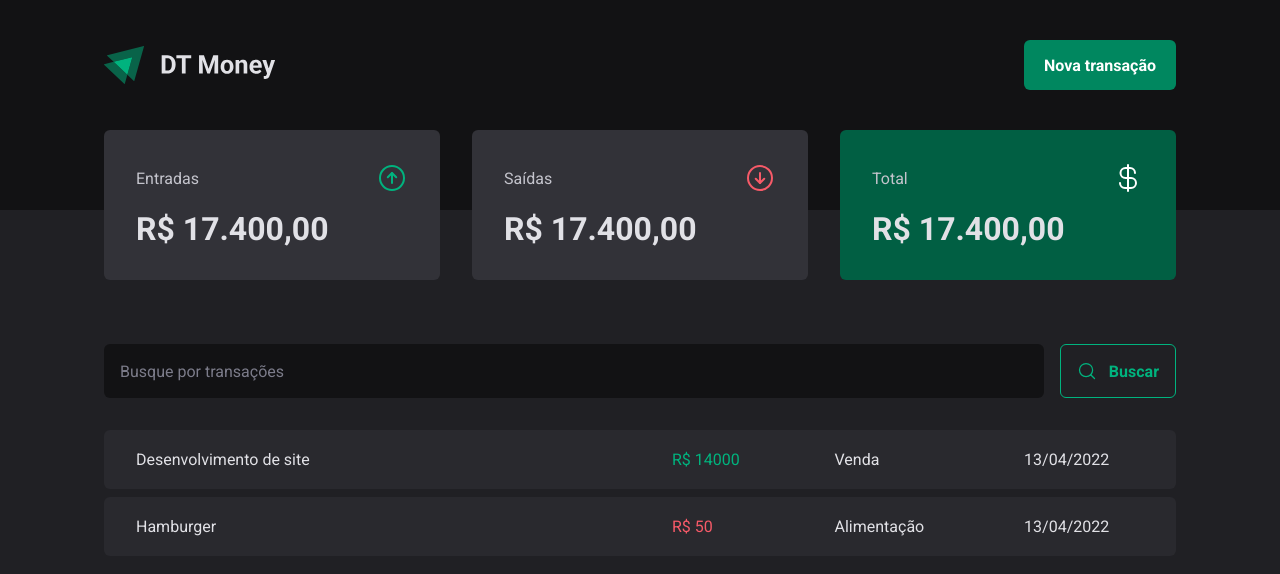
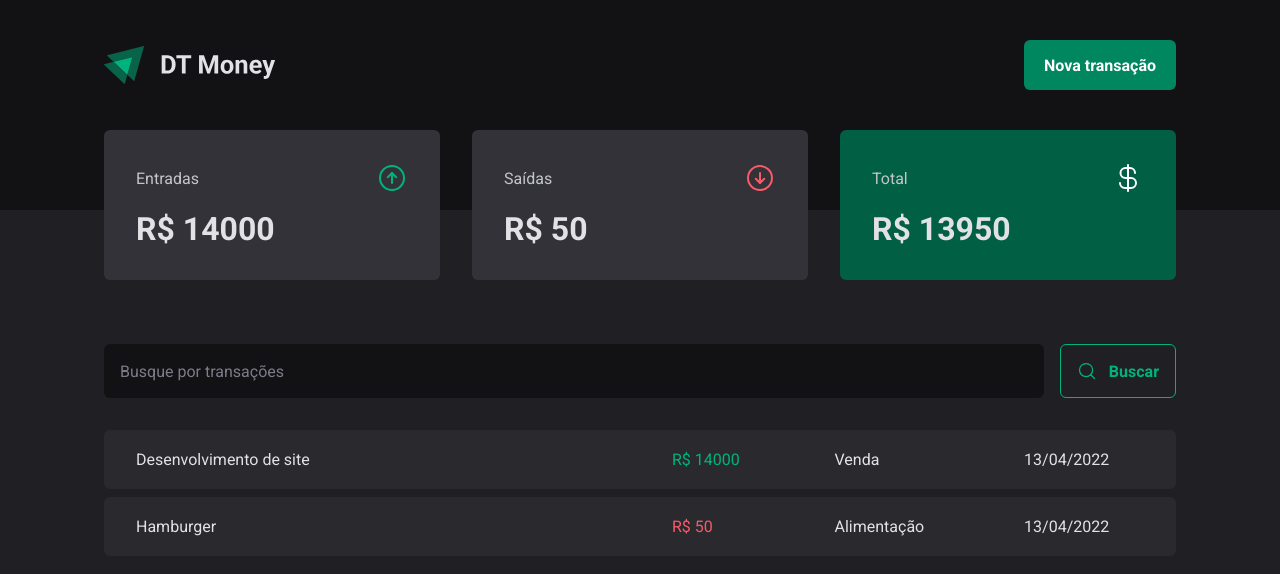
Before and after one commit to FtiagoF/DT-Money, a React (Vite) app: page / in a window 1280 px wide. Shown: the top 574 px of the page. Built offline with nearby package versions, Linux system fonts and the light colour scheme; data requests are answered from the project's data file.

Commit message:
API conection - calculating transactions summary

```diff
--- a/src/components/Summary/index.tsx
+++ b/src/components/Summary/index.tsx
@@ -1,12 +1,28 @@
 import { SummaryCard, SummaryContainer } from "./styles";
-import { ArrowCircleUp, CurrencyDollar, ArrowCircleDown } from 'phosphor-react'
+import { ArrowCircleUp, CurrencyDollar, ArrowCircleDown } from "phosphor-react";
 import { useContext } from "react";
 import { TransactionsContext } from "../../contexts/TransactionsContext";
 
 export function Summary() {
-    const {transactions} = useContext(TransactionsContext)
+  const { transactions } = useContext(TransactionsContext);
 
-    return(
+  const summary = transactions.reduce((acc, transaction) => {
+    if(transaction.type === 'income') {
+        acc.income += transaction.price;
+        acc.total += transaction.price
+    } else {
+        acc.total -= transaction.price;
+        acc.outcome += transaction.price;
+    }
+
+    return acc;
+  }, {
+    income: 0,
+    outcome: 0,
+    total: 0,
+  });
+
+  return (
     <SummaryContainer>
       <SummaryCard>
         <header>
@@ -14,7 +30,7 @@
           <ArrowCircleUp size={32} color="#00b37e" />
         </header>
 
-                <strong>R$ 17.400,00</strong>
+        <strong>R$ {summary.income}</strong>
       </SummaryCard>
 
       <SummaryCard>
@@ -23,7 +39,7 @@
           <ArrowCircleDown size={32} color="#f75a68" />
         </header>
 
-                <strong>R$ 17.400,00</strong>
+        <strong>R$ {summary.outcome}</strong>
       </SummaryCard>
 
       <SummaryCard variant="green">
@@ -32,8 +48,8 @@
           <CurrencyDollar size={32} color="#fff" />
         </header>
 
-                <strong>R$ 17.400,00</strong>
+        <strong>R$ {summary.total}</strong>
       </SummaryCard>
     </SummaryContainer>
-    )
+  );
 }
```
Lines whose indentation alone changed are shown as unchanged.
